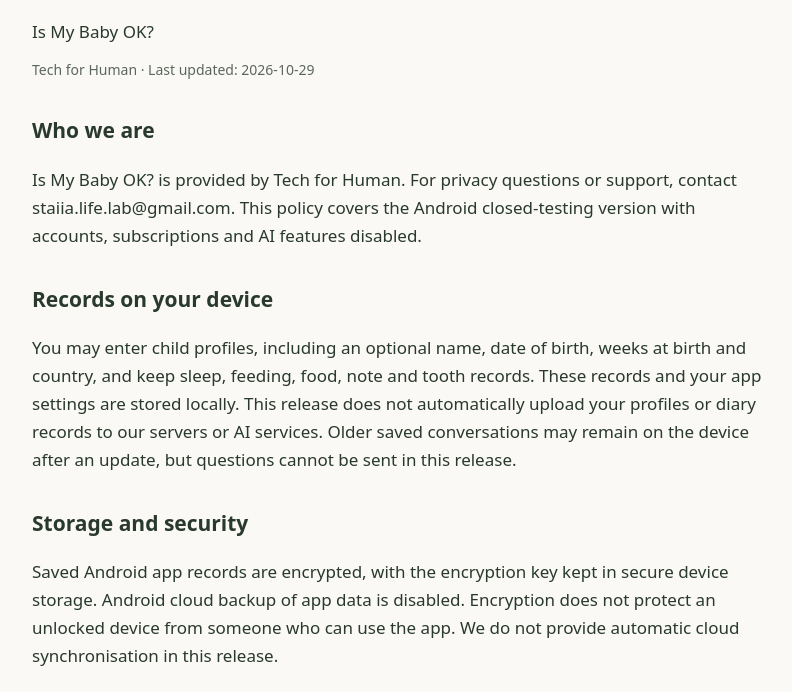
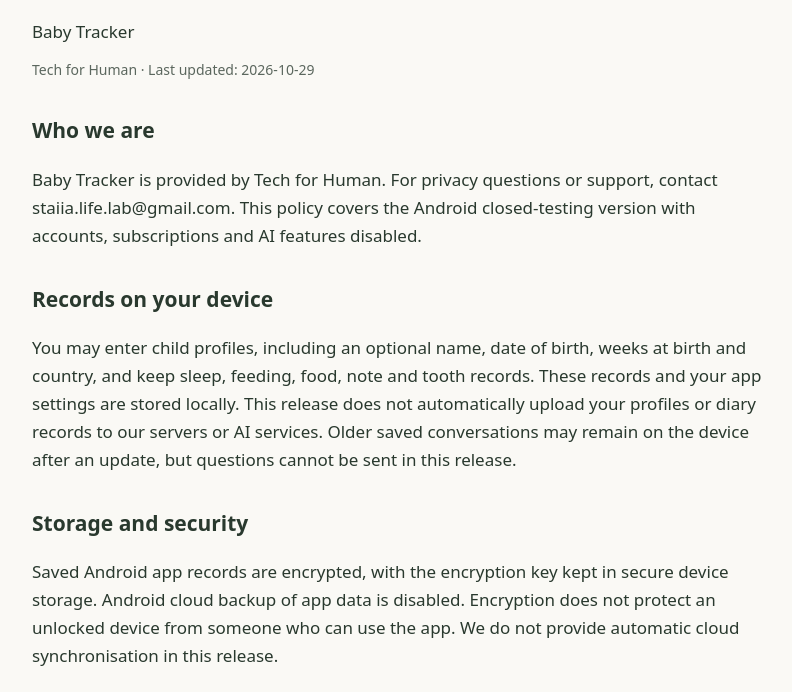
Before and after one commit to NaStenku/is-my-baby-ok-privacy, a plain HTML site: page index.html in a window 1280 px wide. Shown: the part 108-800 px from the top of the page, without its empty margins (238-1030 px from the left). Drawn offline with Linux system fonts and the light colour scheme.

Commit message:
Publish offline-release privacy policy

```diff
--- a/index.html
+++ b/index.html
@@ -1,7 +1,7 @@
 <!doctype html>
-<html lang="en"><head><meta charset="utf-8"><meta name="viewport" content="width=device-width,initial-scale=1"><meta name="referrer" content="no-referrer"><title>Privacy Policy — Is My Baby OK?</title><style>body{margin:0;background:#faf9f5;color:#29392e;font:17px/1.65 system-ui,sans-serif}main{max-width:740px;margin:auto;padding:40px 24px 72px}h1{font-size:34px;line-height:1.2}h2{font-size:21px;margin-top:32px}p{margin:12px 0}a{color:#3e6250}.meta{color:#5b675e;font-size:14px}</style></head><body><main>
-<h1>Privacy Policy</h1><p>Is My Baby OK?</p><p class="meta">Tech for Human · Last updated: 2026-10-29</p>
-<section><h2>Who we are</h2><p>Is My Baby OK? is provided by Tech for Human. For privacy questions or support, contact staiia.life.lab@gmail.com. This policy covers the Android closed-testing version with accounts, subscriptions and AI features disabled.</p></section>
+<html lang="en"><head><meta charset="utf-8"><meta name="viewport" content="width=device-width,initial-scale=1"><meta name="referrer" content="no-referrer"><title>Privacy Policy — Baby Tracker</title><style>body{margin:0;background:#faf9f5;color:#29392e;font:17px/1.65 system-ui,sans-serif}main{max-width:740px;margin:auto;padding:40px 24px 72px}h1{font-size:34px;line-height:1.2}h2{font-size:21px;margin-top:32px}p{margin:12px 0}a{color:#3e6250}.meta{color:#5b675e;font-size:14px}</style></head><body><main>
+<h1>Privacy Policy</h1><p>Baby Tracker</p><p class="meta">Tech for Human · Last updated: 2026-10-29</p>
+<section><h2>Who we are</h2><p>Baby Tracker is provided by Tech for Human. For privacy questions or support, contact staiia.life.lab@gmail.com. This policy covers the Android closed-testing version with accounts, subscriptions and AI features disabled.</p></section>
 <section><h2>Records on your device</h2><p>You may enter child profiles, including an optional name, date of birth, weeks at birth and country, and keep sleep, feeding, food, note and tooth records. These records and your app settings are stored locally. This release does not automatically upload your profiles or diary records to our servers or AI services. Older saved conversations may remain on the device after an update, but questions cannot be sent in this release.</p></section>
 <section><h2>Storage and security</h2><p>Saved Android app records are encrypted, with the encryption key kept in secure device storage. Android cloud backup of app data is disabled. Encryption does not protect an unlocked device from someone who can use the app. We do not provide automatic cloud synchronisation in this release.</p></section>
 <section><h2>Backup and transfer</h2><p>A backup is exported only when you choose Save backup. It includes all child profiles and records, including any older saved conversations, but excludes photos and sign-in credentials. Exported files are not encrypted. You choose where to save or share them, and the destination service may process the file under its own policy. Keep backups private. Importing adds missing records and preserves existing edits.</p></section>
```
